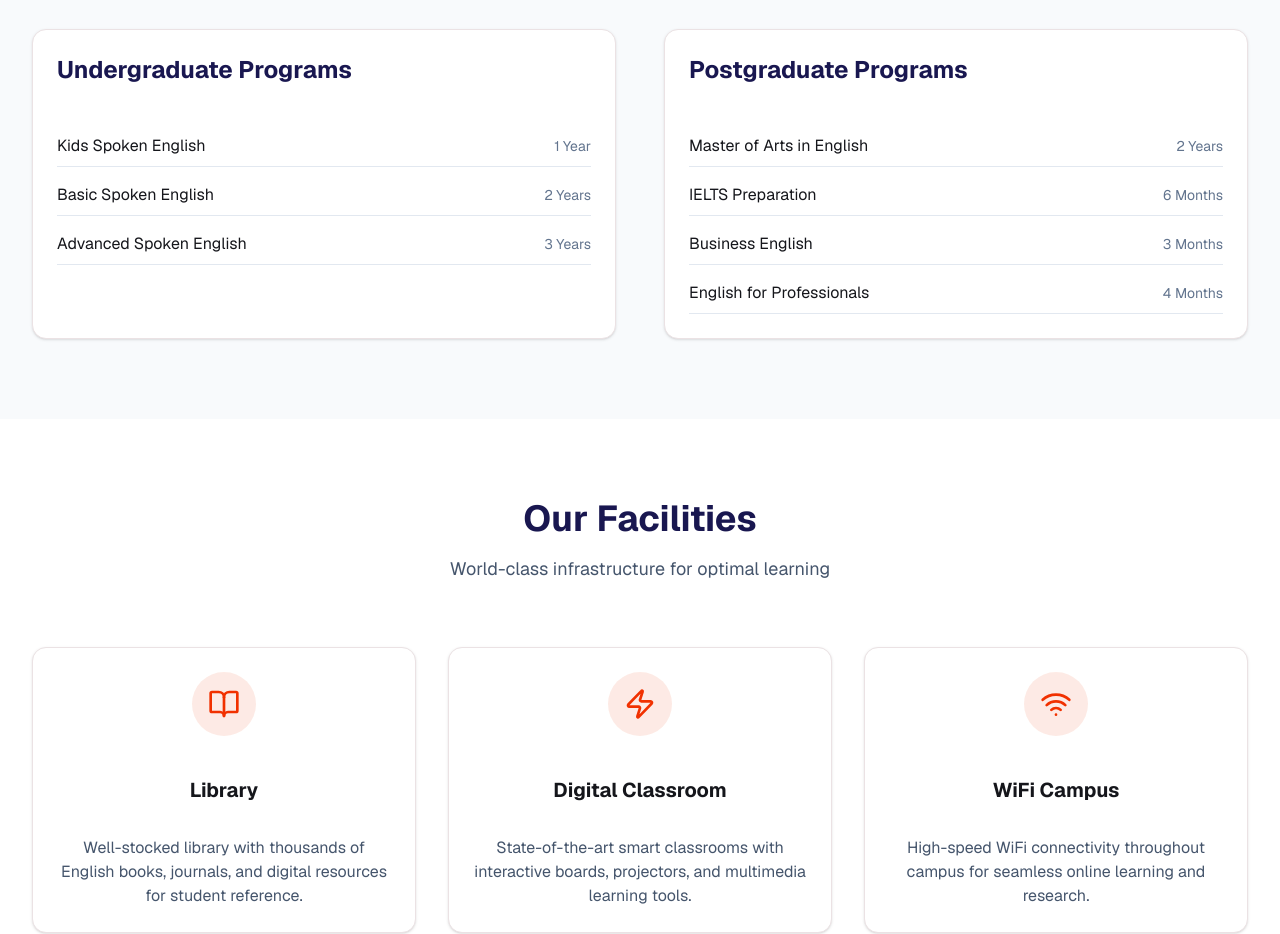
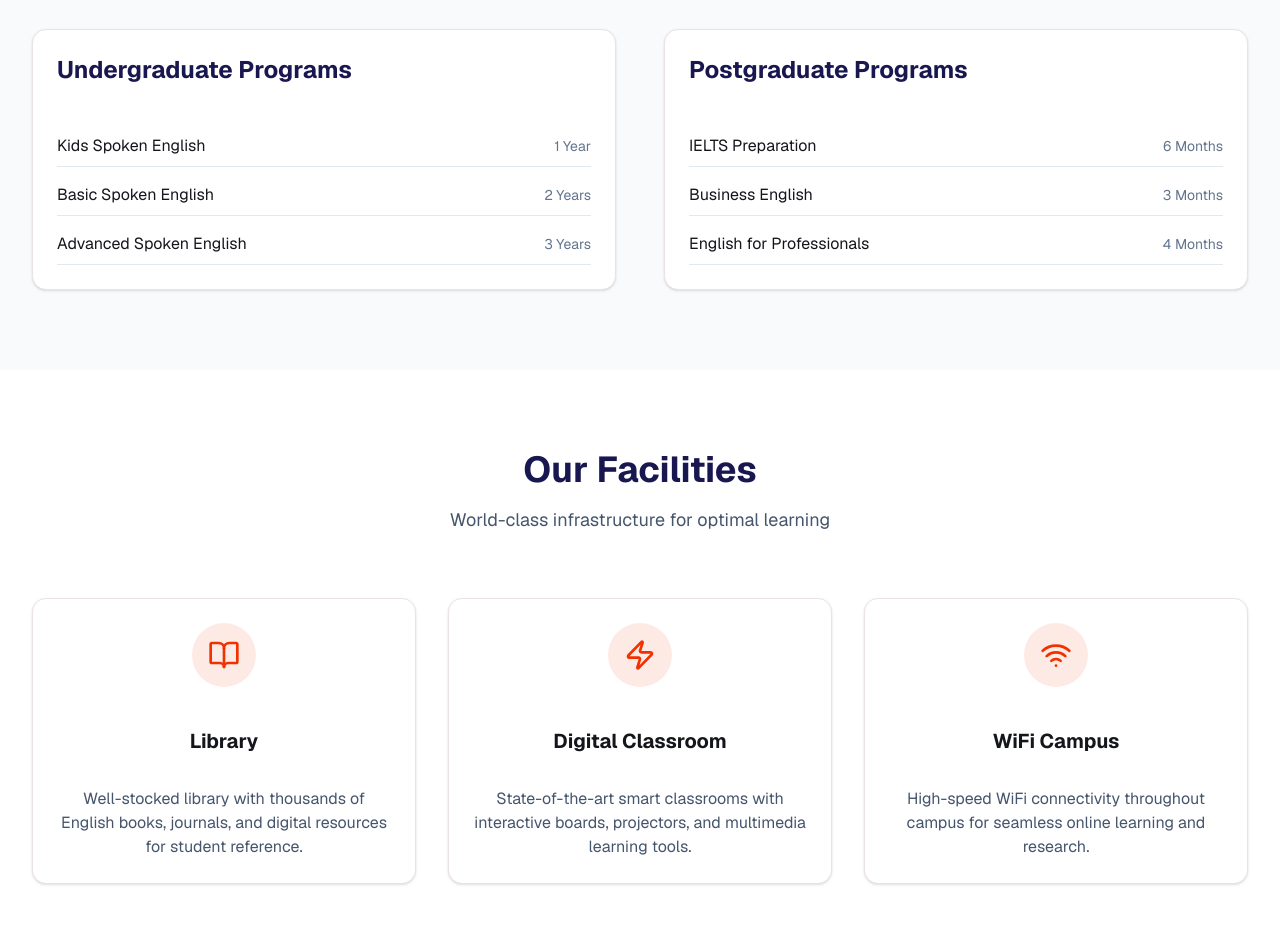
Before and after one commit to shimon-cse/v0-aja-academy, a Next.js app: page / in a window 1280 px wide. Shown: the part 1740-2674 px from the top of the page. Built offline with nearby package versions, Linux system fonts and the light colour scheme.

Commit message:
feat: remove postgraduate program from CoursesSection
Removed "Master of Arts in English" from the program list in CoursesSection.

Co-authored-by: Shimon <273163312+shimon-cse@users.noreply.github.com>

```diff
--- a/components/landing-sections.tsx
+++ b/components/landing-sections.tsx
@@ -92,7 +92,6 @@ export function CoursesSection() {
     {
       category: 'Postgraduate Programs',
       items: [
-        { title: 'Master of Arts in English', duration: '2 Years' },
         { title: 'IELTS Preparation', duration: '6 Months' },
         { title: 'Business English', duration: '3 Months' },
         { title: 'English for Professionals', duration: '4 Months' },
```
